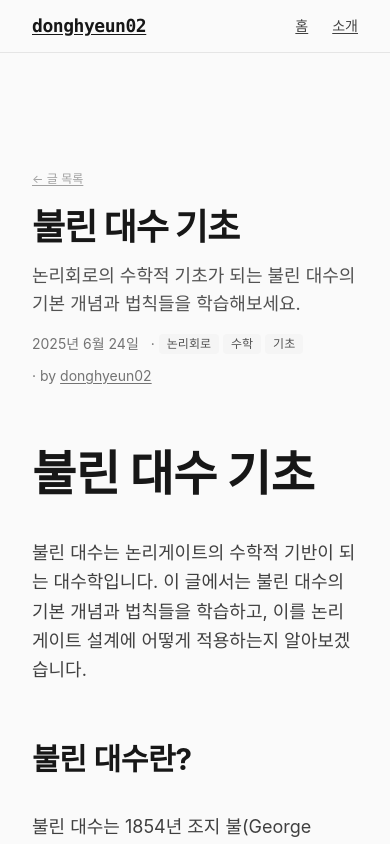
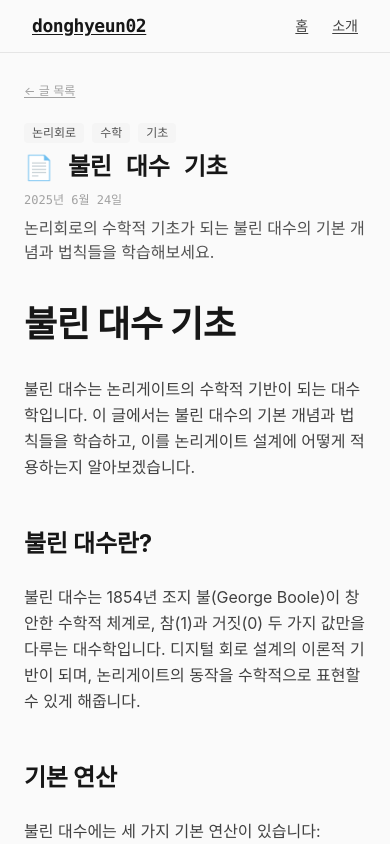
Before and after one commit to donghyeun02/blog, a Next.js app: page /mdx/boolean-algebra in a window 390 px wide. Shown: the top 844 px of the page. Built offline with nearby package versions, Linux system fonts and the light colour scheme.

Commit message:
feat: 모바일 UI 상단 여백 개선 및 반응형 레이아웃 조정

```diff
--- a/src/components/BlogHome.tsx
+++ b/src/components/BlogHome.tsx
@@ -3,6 +3,7 @@ import { useState } from 'react';
 import Link from 'next/link';
 import { metadata as logicGatesMeta } from '@/app/mdx/logic-gates/meta';
 import { metadata as booleanAlgebraMeta } from '@/app/mdx/boolean-algebra/meta';
+import PostSummaryCard from './PostSummaryCard';
 
 const categories = [
   {
@@ -58,9 +59,9 @@ export default function BlogHome() {
   const posts = current?.id === 'all' ? getAllPosts() : current?.posts || [];
 
   return (
-    <main className="flex flex-row gap-0 min-h-[70vh]">
-      {/* 좌측 카테고리(디렉토리) 패널 */}
-      <aside className="w-48 border-r border-neutral-200 bg-neutral-50 py-8 px-2 flex flex-col gap-1 font-mono text-sm select-none">
+    <main className="flex flex-col md:flex-row gap-0 min-h-[70vh]">
+      {/* 좌측 카테고리(디렉토리) 패널 - 모바일에서는 상단에 버튼으로 */}
+      <aside className="hidden md:flex w-48 border-r border-neutral-200 bg-neutral-50 py-8 px-2 flex-col gap-1 font-mono text-sm select-none">
         {categories.map((cat) => (
           <button
             key={cat.id}
@@ -76,19 +77,39 @@ export default function BlogHome() {
           </button>
         ))}
       </aside>
+      {/* 모바일 카테고리 버튼 */}
+      <div className="flex md:hidden w-full overflow-x-auto gap-2 px-2 py-2 bg-neutral-50 border-b border-neutral-200">
+        {categories.map((cat) => (
+          <button
+            key={cat.id}
+            onClick={() => setSelected(cat.id)}
+            className={`flex items-center gap-1 px-3 py-1 rounded text-xs whitespace-nowrap transition-colors ${
+              selected === cat.id
+                ? 'bg-blue-50 text-blue-700 font-bold'
+                : 'hover:bg-neutral-100 text-neutral-700'
+            }`}
+          >
+            <span>{cat.icon}</span>
+            <span>{cat.name}</span>
+          </button>
+        ))}
+      </div>
       {/* 우측 글 목록 */}
-      <section className="flex-1 px-8 py-12 max-w-4xl mx-auto">
-        <h1 className="text-2xl font-mono font-bold mb-8 tracking-tight text-neutral-900">
+      <section className="flex-1 px-2 sm:px-4 md:px-8 py-6 sm:py-10 max-w-4xl mx-auto w-full">
+        <h1 className="text-xl sm:text-2xl font-mono font-bold mb-6 sm:mb-8 tracking-tight text-neutral-900">
           {current?.name}{' '}
-          <span className="text-base font-normal text-neutral-400 align-middle">
+          <span className="text-sm sm:text-base font-normal text-neutral-400 align-middle">
             카테고리
           </span>
         </h1>
-        <div className="flex flex-col space-y-10">
+        <div className="flex flex-col space-y-6 sm:space-y-10">
           {posts.length ? (
             posts.map((post) => (
-              <article key={post.title}>
-                <div className="flex gap-2 mb-1">
+              <article
+                key={post.title}
+                className="bg-white rounded-lg shadow-sm p-4 sm:p-6 transition hover:shadow-md"
+              >
+                <div className="flex gap-2 mb-1 flex-wrap">
                   {post.tags.map((tag: string) => (
                     <span
                       key={tag}
@@ -98,7 +119,7 @@ export default function BlogHome() {
                     </span>
                   ))}
                 </div>
-                <h2 className="text-xl font-semibold font-mono text-neutral-900 group-hover:text-blue-700 mb-1 transition-colors">
+                <h2 className="text-lg sm:text-xl font-semibold font-mono text-neutral-900 group-hover:text-blue-700 mb-1 transition-colors">
                   <Link
                     href={post.path}
                     className="align-middle hover:text-blue-700"
@@ -106,7 +127,7 @@ export default function BlogHome() {
                     <span className="align-middle">📄</span> {post.title}
                   </Link>
                 </h2>
-                <p className="text-neutral-600 text-base mb-2">
+                <p className="text-neutral-600 text-sm sm:text-base mb-2">
                   {post.summary}
                 </p>
                 <div className="flex items-center gap-2 text-xs text-neutral-400 font-mono">
--- a/src/components/BlogPostLayout.tsx
+++ b/src/components/BlogPostLayout.tsx
@@ -1,5 +1,6 @@
 import React from 'react';
 import Link from 'next/link';
+import PostSummaryCard from './PostSummaryCard';
 
 interface BlogPostLayoutProps {
   title: string;
@@ -19,32 +20,17 @@ export default function BlogPostLayout({
 }: BlogPostLayoutProps) {
   return (
     <main>
-      <div className="max-w-4xl mx-auto px-4">
-        <header className="pt-16 pb-8">
+      <div className="max-w-4xl mx-auto px-2 sm:px-4 md:px-4">
+        <header className="mb-8 pt-2 sm:pt-0">
           <Link
             href="/"
-            className="text-xs text-neutral-400 hover:text-blue-600"
+            className="text-xs sm:text-sm text-neutral-400 hover:text-blue-600 mb-6 inline-block"
           >
             ← 글 목록
           </Link>
-          <h1 className="mt-4 text-4xl font-extrabold text-neutral-900 tracking-tight leading-tight">
-            {title}
-          </h1>
-          {summary && (
-            <p className="mt-3 text-lg text-neutral-600">{summary}</p>
-          )}
-          <div className="mt-4 flex flex-wrap items-center gap-3 text-sm text-neutral-500">
-            <time dateTime={date}>
-              {new Date(date).toLocaleDateString('ko-KR', {
-                year: 'numeric',
-                month: 'long',
-                day: 'numeric',
-              })}
-            </time>
-            {tags.length > 0 && (
-              <span className="flex gap-1">
-                ·{' '}
-                {tags.map((tag) => (
+          <div className="flex gap-2 mb-2 flex-wrap">
+            {tags &&
+              tags.map((tag) => (
                 <span
                   key={tag}
                   className="px-2 py-0.5 text-xs bg-neutral-100 text-neutral-600 rounded"
@@ -52,22 +38,25 @@ export default function BlogPostLayout({
                   {tag}
                 </span>
               ))}
-              </span>
-            )}
+          </div>
+          <h1 className="text-2xl sm:text-3xl font-bold font-mono text-neutral-900 mb-2">
+            <span className="align-middle">📄</span> {title}
+          </h1>
+          <div className="flex items-center gap-2 text-xs text-neutral-400 font-mono mb-2">
             <span>
-              · by{' '}
-              <a
-                href="https://github.com/donghyeun02"
-                target="_blank"
-                rel="noopener noreferrer"
-                className="hover:text-blue-700 underline underline-offset-2"
-              >
-                donghyeun02
-              </a>
+              {date &&
+                new Date(date).toLocaleDateString('ko-KR', {
+                  year: 'numeric',
+                  month: 'long',
+                  day: 'numeric',
+                })}
             </span>
           </div>
+          <p className="text-neutral-600 text-base sm:text-lg mb-2">
+            {summary}
+          </p>
         </header>
-        <article className="prose prose-lg prose-neutral max-w-none leading-relaxed py-8">
+        <article className="prose prose-base sm:prose-lg prose-neutral max-w-none leading-relaxed py-2 sm:py-4">
           {children}
         </article>
       </div>
--- /dev/null
+++ b/src/components/PostSummaryCard.tsx
@@ -0,0 +1,53 @@
+import Link from 'next/link';
+
+interface PostSummaryCardProps {
+  title: string;
+  summary: string;
+  date: string;
+  tags: string[];
+  path?: string; // 홈에서는 링크, 상세에서는 링크 없음
+}
+
+export default function PostSummaryCard({
+  title,
+  summary,
+  date,
+  tags,
+  path,
+}: PostSummaryCardProps) {
+  return (
+    <div className="bg-white rounded-lg shadow-sm p-4 sm:p-6 transition hover:shadow-md">
+      <div className="flex gap-2 mb-1 flex-wrap">
+        {tags.map((tag) => (
+          <span
+            key={tag}
+            className="px-2 py-0.5 text-xs bg-neutral-100 text-neutral-600 rounded"
+          >
+            {tag}
+          </span>
+        ))}
+      </div>
+      <h2 className="text-lg sm:text-xl font-semibold font-mono text-neutral-900 group-hover:text-blue-700 mb-1 transition-colors">
+        {path ? (
+          <Link href={path} className="align-middle hover:text-blue-700">
+            <span className="align-middle">📄</span> {title}
+          </Link>
+        ) : (
+          <>
+            <span className="align-middle">📄</span> {title}
+          </>
+        )}
+      </h2>
+      <p className="text-neutral-600 text-sm sm:text-base mb-2">{summary}</p>
+      <div className="flex items-center gap-2 text-xs text-neutral-400 font-mono">
+        <span>
+          {new Date(date).toLocaleDateString('ko-KR', {
+            year: 'numeric',
+            month: 'long',
+            day: 'numeric',
+          })}
+        </span>
+      </div>
+    </div>
+  );
+}
--- a/src/components/SiteLayout.tsx
+++ b/src/components/SiteLayout.tsx
@@ -31,7 +31,7 @@ export default function SiteLayout({
       </header>
       {/* 본문 */}
       <main className="flex-1 flex flex-col items-center">
-        <div className="w-full max-w-6xl px-4 py-12">{children}</div>
+        <div className="w-full max-w-6xl px-4 py-4 sm:py-12">{children}</div>
       </main>
       {/* 푸터 */}
       <footer className="bg-neutral-50 border-t border-neutral-200 mt-16">
```
Lines whose indentation alone changed are shown as unchanged.
